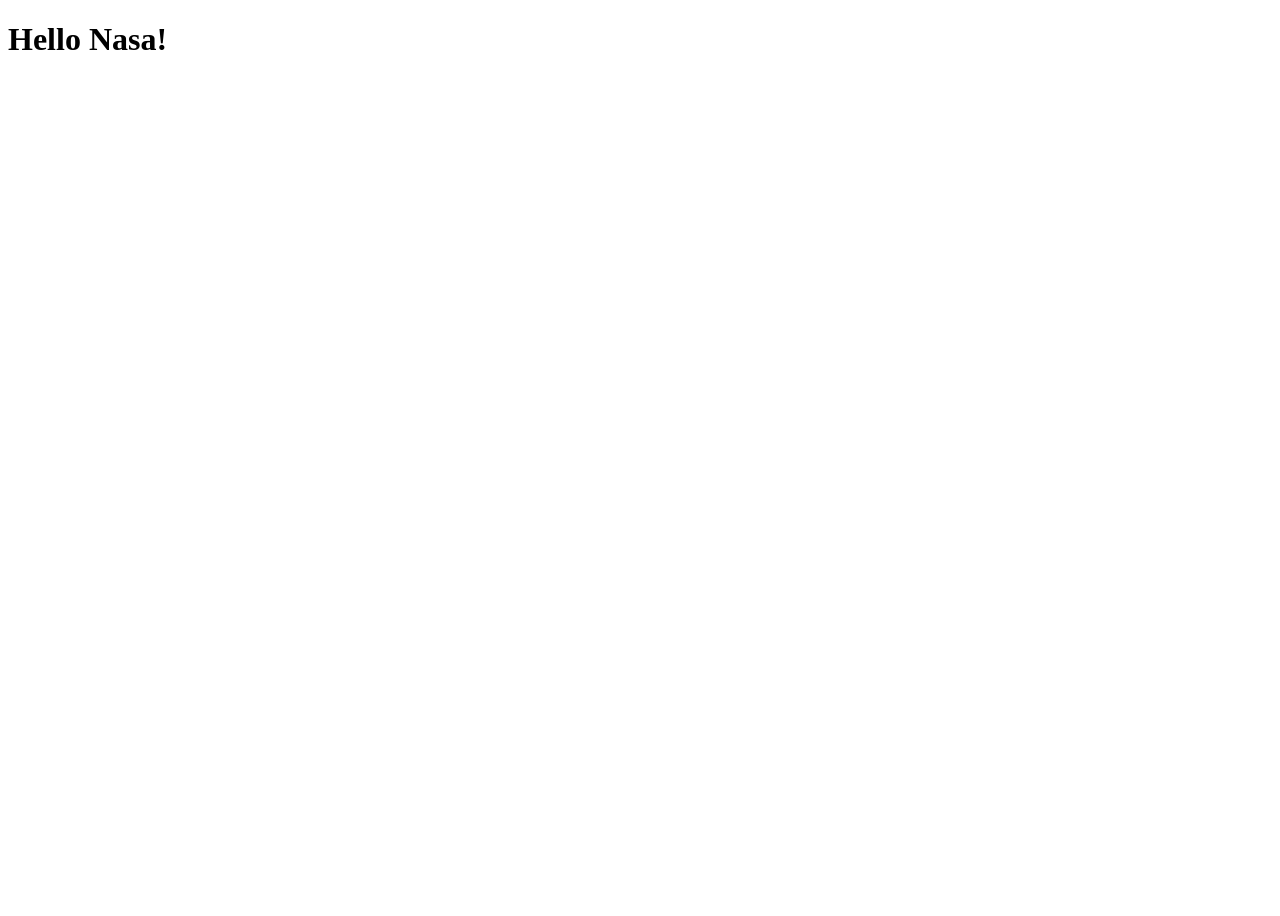
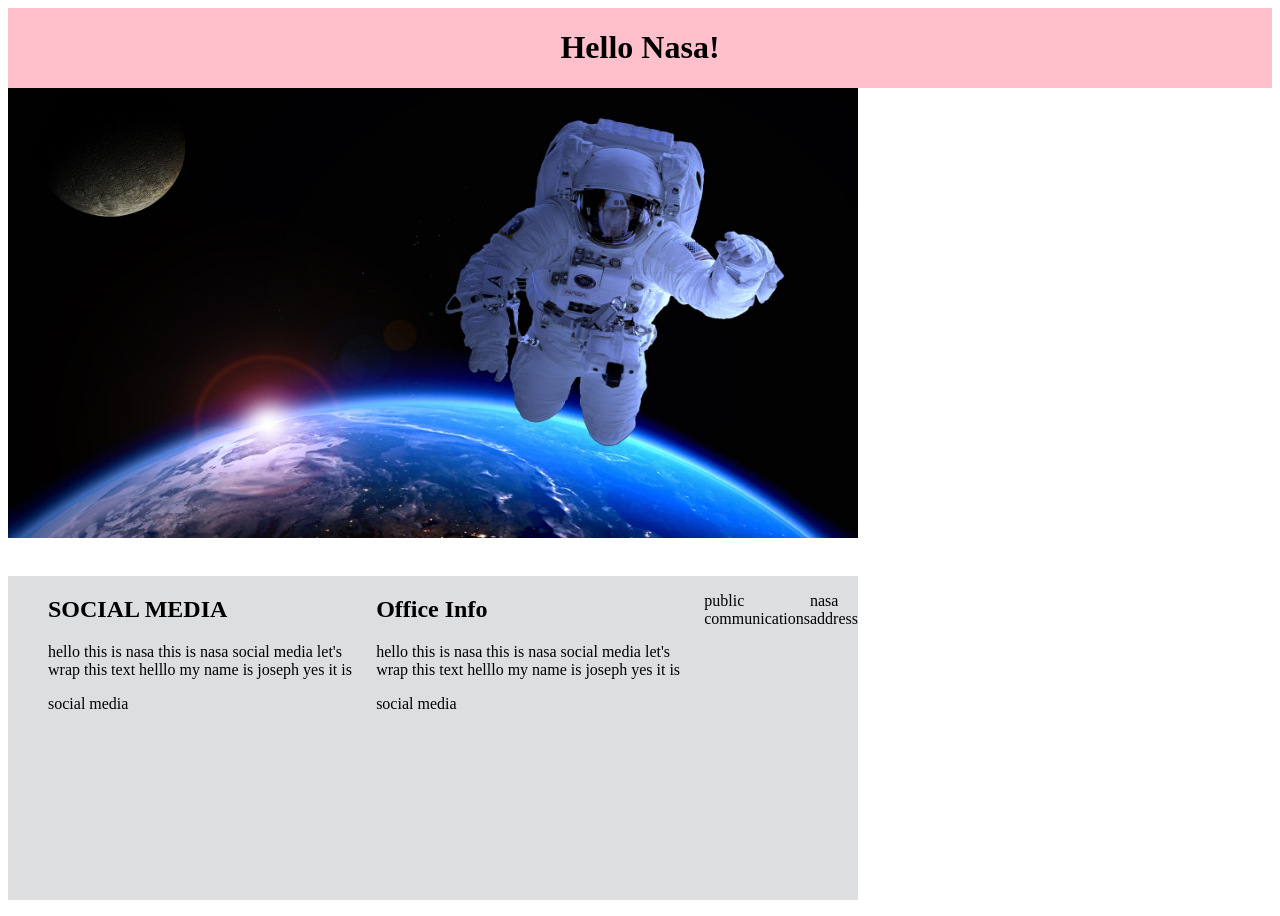
Before and after one commit to bonniebojun/nasa, a plain HTML site: page index.html in a window 1280 px wide. Before the commit the page ends 800 px from the top, so only its background shows below. Drawn offline with Linux system fonts and the light colour scheme.

Commit message:
nasanightbackup

```diff
--- a/index.html
+++ b/index.html
@@ -4,10 +4,45 @@
     <meta charset="UTF-8">
     <meta http-equiv="X-UA-Compatible" content="IE=edge">
     <meta name="viewport" content="width=device-width, initial-scale=1.0">
+    <link rel="stylesheet" href="style.css">
     <title>Nasa Contact Page</title>
 </head>
+
+
 <body>
 
+<header>
+    <h1>Hello Nasa!</h1>
+<br>
+</header>
 </body>
-    <h1>Hello Nasa!</h1>
+
+<main>
+    <img src="nasa.jpeg" alt="Nasa" width="850" height="450">
+
+</main>
+    <br>
+<footer>
+<ul class="bottom-container">
+    <li class="left-column"><h2>SOCIAL MEDIA</h2>
+        <p>hello this is nasa this is nasa social media let's wrap this text helllo my name is joseph yes it is</p>
+        <p>social media</p>
+    </li>
+
+<li class="middle-btm-container">
+    <h2>Office Info</h2>
+    <p><p>hello this is nasa this is nasa social media let's wrap this text helllo my name is joseph yes it is</p>
+    <p>social media</p></p>
+    </li>
+    <br>
+    <p>public communications</p>
+    <p>nasa address</p>
+</div>
+    </p>
+</div>
+
+
+
+</footer>
+
 </html>
--- a/style.css
+++ b/style.css
@@ -0,0 +1,30 @@
+
+header {
+    margin: 0%;
+    background-color: pink;
+    display: flex;
+    justify-content: center;
+
+}
+.bottom-container {
+    width: 810px;
+    height: 324px;
+    list-style-type: none;
+    background-color: rgb(220, 222, 224);
+    font-size: 1em;
+    display: flex;
+    justify-content: space-between;
+
+}
+.middle-btm-container {
+    background-color: rgb(220, 222, 224);
+    font-size: 1em;
+}
+.flex{
+    background-color: blue;
+    display: inline;
+    flex: wrap;
+
+
+
+}
```
Also changed, not shown: nasa.jpeg (added).
